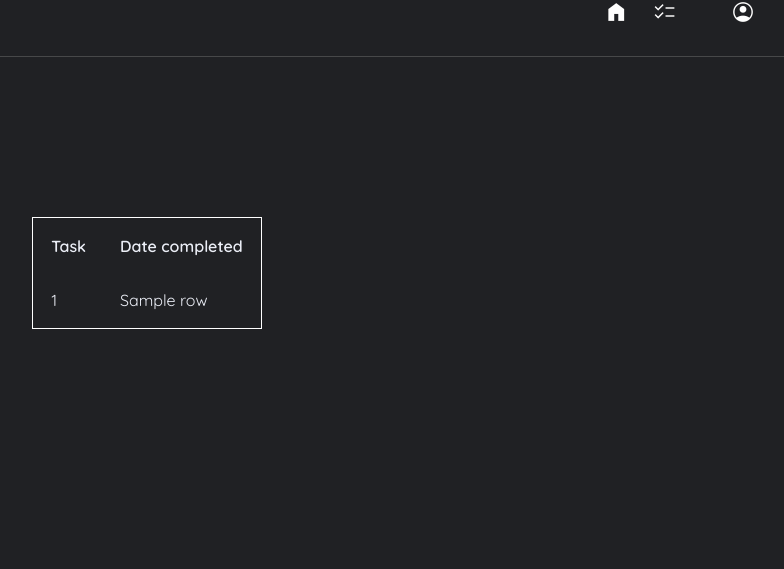
After one commit to najib-r/flasktodo, a Flask app: template templates/history.html in a window 1280 px wide. The commit adds this page. Shown: the top 569 px of the page, without its empty margins (493-1277 px from the left). Run offline with Flask 2, Linux system fonts and the light colour scheme; the visitor is signed in with stand-in values (Sample User, id 1); the template is opened without the code that fills it: most values are stand-ins (such as "Sample title", 1, 10 or a date in 2020).

Commit message:
Add task history

```diff
--- a/app.py
+++ b/app.py
@@ -126,13 +126,35 @@ def register():
     return render_template("register.html")
 
 @app.route("/delete", methods=["POST"])
+@login_required
 def delete():
     # Select item with id
     id = request.form.get("id")
     if id :
         con = sqlite3.connect("database.db")
         cur = con.cursor()
+        res = cur.execute("SELECT username, item FROM items WHERE id = ?", (id,))
+        row = res.fetchone()
+        # Get date and time
+        now = datetime.now()
+        dt_string = now.strftime("%d/%m/%Y %H:%M:%S")
+        cur.execute("INSERT INTO history (username, item, time) VALUES (?,?,?)", (row[0], row[1], dt_string))
+        con.commit()
         cur.execute("DELETE FROM items WHERE id = ?", (id,))
         con.commit()
         con.close()
     return redirect("/")
+
+@app.route("/history")
+@login_required
+def history():
+    con = sqlite3.connect("database.db")
+    cur = con.cursor()
+    # get name of current user
+    res = cur.execute("SELECT username from USERS WHERE id = ?", (session["user_id"],))
+    name = res.fetchone()
+    # Get all items for current user to display
+    res = cur.execute("SELECT item, time FROM history WHERE username = ? ORDER BY time DESC", (name[0],))
+    rows = res.fetchall()
+    con.close()
+    return render_template("history.html", rows=rows)
--- a/static/style.css
+++ b/static/style.css
@@ -163,3 +163,21 @@ ul button {
     display: flex;
     align-items: center;
 }
+
+.home {
+    color:white;
+}
+
+.checklist {
+    color:white;
+}
+
+table {
+    width:100%;
+    border: 1px solid white;
+}
+
+th, td {
+    padding: 1rem;
+    text-align: left;
+  }
--- /dev/null
+++ b/templates/history.html
@@ -0,0 +1,24 @@
+{% extends "layout.html" %}
+
+{% block title %}
+    Completed tasks
+{% endblock %}
+
+{% block main %}
+<table>
+    <thead>
+        <tr>
+            <th>Task</th>
+            <th>Date completed</th>
+        </tr>
+    </thead>
+    <tbody>
+        {% for row in rows %}
+            <tr>
+                <td>{{ row[0] }}</td>
+                <td>{{ row[1] }}</td>
+            </tr>
+        {% endfor %}
+    </tbody>
+</table>
+{% endblock %}
--- a/templates/layout.html
+++ b/templates/layout.html
@@ -15,6 +15,12 @@
                 <a href="/login">Log In</a>
                 <a href="/register">Register</a>
             {% else %}
+            <a href="/"><span class="material-symbols-outlined home">
+                home
+            </span></a>
+            <a href="/history"><span class="material-symbols-outlined checklist">
+                checklist
+            </span></a>
             <div class="dropdown">
                 <span class="material-symbols-outlined icon" onclick="myFunction()">account_circle</span>
                 <div id="myDropdown" class="dropdown-content">
```
